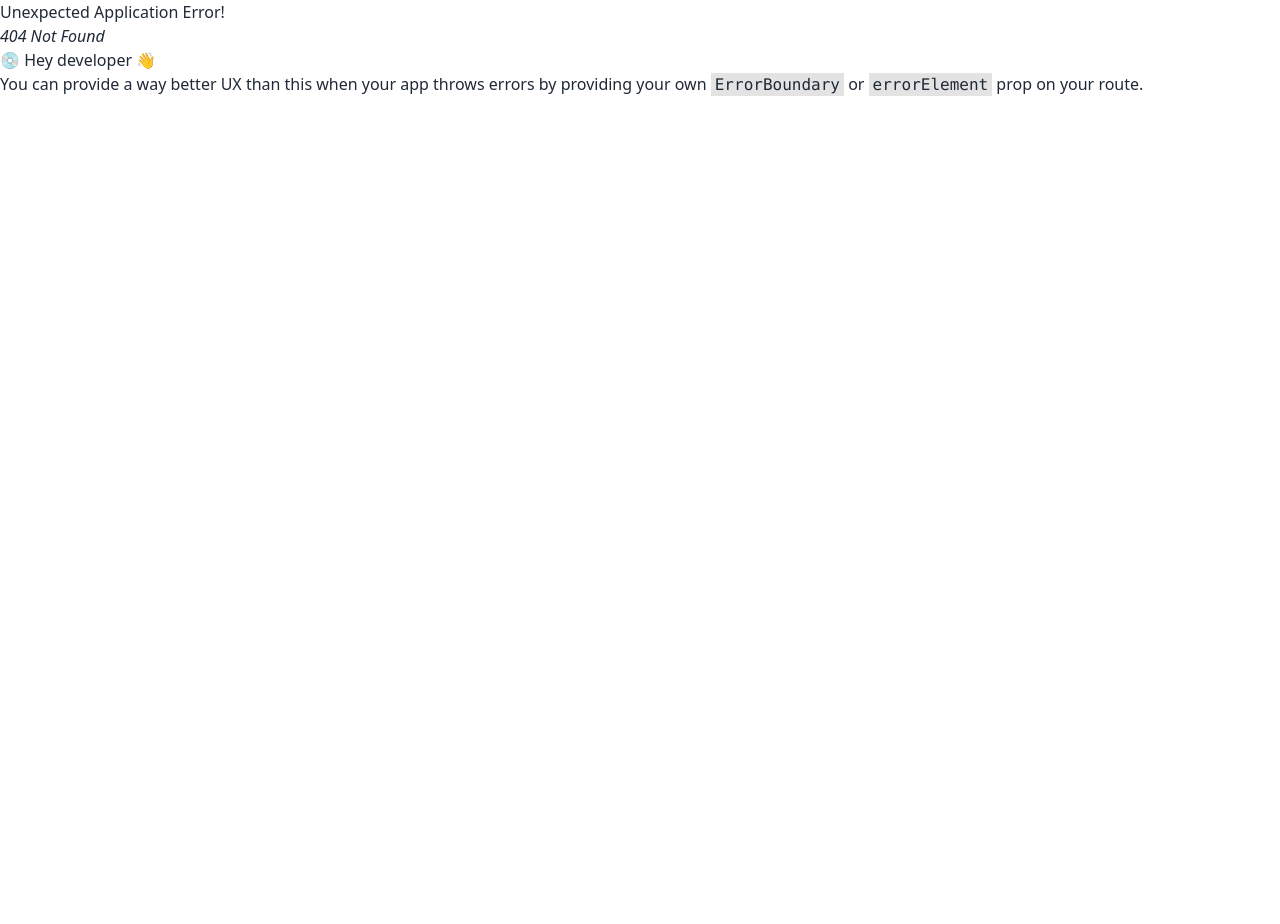
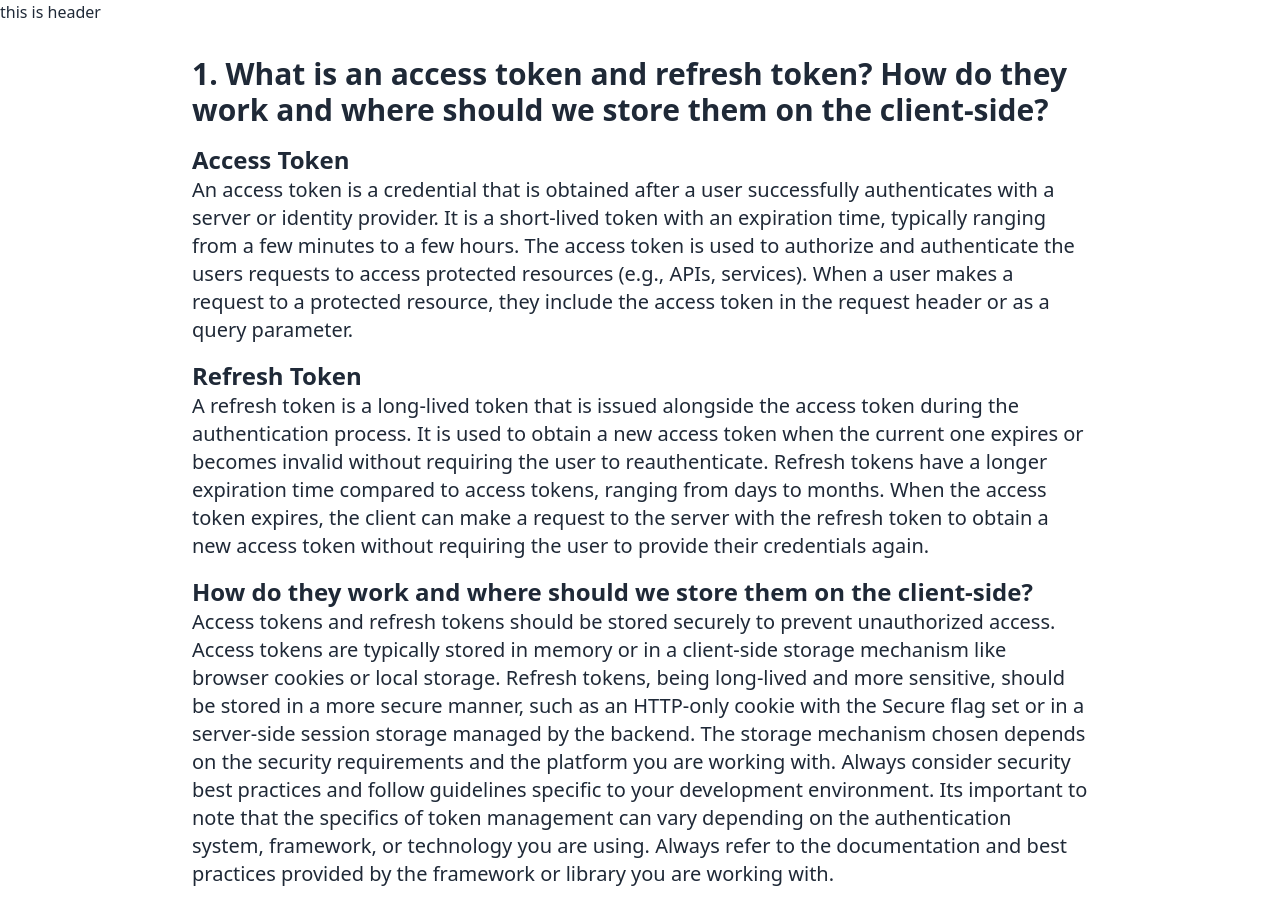
Before and after one commit to A-amirul/disney-dolls-paradise-clientSide, a React (Vite) app: page /blog in a window 1280 px wide. Before the commit this address had no page. Shown: the top 924 px of the page. Before the commit the page ends 800 px from the top, so only its background shows below. Built offline with nearby package versions, Linux system fonts and the light colour scheme.

Commit message:
blog section added

```diff
--- a/index.html
+++ b/index.html
@@ -2,9 +2,9 @@
 <html lang="en">
   <head>
     <meta charset="UTF-8" />
-    <link rel="icon" type="image/svg+xml" href="/vite.svg" />
+    <link rel="icon" type="image/svg+xml" href="https://i.ibb.co/TPJnMxN/logo.png" />
     <meta name="viewport" content="width=device-width, initial-scale=1.0" />
-    <title>Vite + React</title>
+    <title>Disney Dolls Paradise</title>
   </head>
   <body>
     <div id="root"></div>
--- a/package.json
+++ b/package.json
@@ -10,7 +10,9 @@
     "preview": "vite preview"
   },
   "dependencies": {
+    "@heroicons/react": "^2.0.18",
     "daisyui": "^2.51.6",
+    "firebase": "^9.22.0",
     "localforage": "^1.10.0",
     "match-sorter": "^6.3.1",
     "react": "^18.2.0",
--- a/src/Layout/Main.jsx
+++ b/src/Layout/Main.jsx
@@ -1,12 +1,12 @@
 import { Outlet } from 'react-router-dom';
+import Footer from '../pages/Shared/Footer';
 import Header from '../pages/Shared/Header';
-import Footer from '../pages/Shared/Footer';
 
 const Main = () => {
 	return (
 		<div>
 			<Header></Header>
-			<div className='min-h-[calc(100vh-137px)]'>
+			<div className='min-h-[calc(100vh-300px)]'>
 				<Outlet></Outlet>
 			</div>
 			<Footer></Footer>
--- /dev/null
+++ b/src/firebase/firebase.config.js
@@ -0,0 +1,18 @@
+// Import the functions you need from the SDKs you need
+import { initializeApp } from "firebase/app";
+// TODO: Add SDKs for Firebase products that you want to use
+// https://firebase.google.com/docs/web/setup#available-libraries
+
+// Your web app's Firebase configuration
+const firebaseConfig = {
+	apiKey: "AIzaSyBGhS_Uv7Ia-9dEQINS2ROUrK80wlu6jBA",
+	authDomain: "disney-dolls-paradise.firebaseapp.com",
+	projectId: "disney-dolls-paradise",
+	storageBucket: "disney-dolls-paradise.appspot.com",
+	messagingSenderId: "147091416606",
+	appId: "1:147091416606:web:d9e85f4d6b05dfb07d300f"
+};
+
+// Initialize Firebase
+const app = initializeApp(firebaseConfig);
+export default app;
--- /dev/null
+++ b/src/pages/Home/Home/Blog.jsx
@@ -0,0 +1,91 @@
+
+const Blog = () => {
+	return (
+		<div className="md:w-3/4 mx-auto">
+			<div className="m-8">
+				<h2 className="text-3xl font-bold">1. What is an access token and refresh token? How do they work and where should we store them on the client-side?</h2>
+				<div className="text-xl my-4">
+
+					<strong className="text-2xl">Access Token</strong>
+					<p>An access token is a credential that is obtained after a user successfully authenticates with a server or identity provider.
+						It is a short-lived token with an expiration time, typically ranging from a few minutes to a few hours.
+						The access token is used to authorize and authenticate the users requests to access protected resources (e.g., APIs, services).
+						When a user makes a request to a protected resource, they include the access token in the request header or as a query parameter.</p>
+				</div>
+				<div className="text-xl">
+					<strong className="text-2xl">Refresh Token</strong>
+					<p>A refresh token is a long-lived token that is issued alongside the access token during the authentication process.
+						It is used to obtain a new access token when the current one expires or becomes invalid without requiring the user to reauthenticate.
+						Refresh tokens have a longer expiration time compared to access tokens, ranging from days to months.
+						When the access token expires, the client can make a request to the server with the refresh token to obtain a new access token without requiring the user to provide their credentials again.</p>
+				</div>
+
+				<div className="text-xl my-4">
+					<strong className="text-2xl ">How do they work and where should we store them on the client-side?</strong>
+					<p>Access tokens and refresh tokens should be stored securely to prevent unauthorized access.
+						Access tokens are typically stored in memory or in a client-side storage mechanism like browser cookies or local storage.
+						Refresh tokens, being long-lived and more sensitive, should be stored in a more secure manner, such as an HTTP-only cookie with the Secure flag set or in a server-side session storage managed by the backend.
+						The storage mechanism chosen depends on the security requirements and the platform you are working with. Always consider security best practices and follow guidelines specific to your development environment.
+						Its important to note that the specifics of token management can vary depending on the authentication system, framework, or technology you are using. Always refer to the documentation and best practices provided by the framework or library you are working with.</p>
+
+				</div>
+			</div>
+
+			<div className="m-8">
+				<h2 className="text-3xl font-bold my-8">2. Compare SQL and NoSQL databases? </h2>
+				<div className="text-xl">
+					<strong className="text-2xl">SQL database</strong>
+					<li>Relational Database Management System (RDBMS).</li>
+					<li>These databases have fixed or static or predefined schema.</li>
+					<li>These databases are not suited for hierarchical data storage.</li>
+					<li>These databases are best suited for complex queries.</li>
+					<li>Vertically Scalable.</li>
+					<li>Follows ACID property.</li>
+					<li>Examples: MySQL, PostgreSQL, Oracle, MS-SQL Server, etc</li>
+				</div>
+
+				<div className="text-xl py-4">
+					<strong className="text-2xl">NoSQL Database</strong>
+					<li>Non-relational or distributed database system.</li>
+					<li>They have a dynamic schema.</li>
+					<li>These databases are best suited for hierarchical data storage.</li>
+					<li>These databases are not so good for complex queries.</li>
+					<li>Horizontally scalable.</li>
+					<li>Follows CAP(consistency, availability, partition tolerance).</li>
+					<li>Examples: MongoDB, GraphQL, HBase, Neo4j, Cassandra, etc.</li>
+				</div>
+			</div>
+
+			<div className="m-8">
+				<h2 className="text-3xl font-bold" >3. What is express js? What is Nest JS?</h2>
+				<div className="text-xl my-6">
+					<strong className="text-2xl my-4">What is express js?</strong>
+					<p className="mb-4">Express.js is a small framework that works on top of Node.js web server functionality to simplify its APIs and add helpful new features. It makes it easier to organize your application’s functionality with middleware and routing. It adds helpful utilities to Node.js HTTP objects and facilitates the rendering of dynamic HTTP objects.</p>
+
+					<strong className="text-2xl">What is Nest JS?</strong>
+					<p>Nest (NestJS) is a framework for building efficient, scalable Node.js server-side applications. It uses progressive JavaScript, is built with and fully supports TypeScript (yet still enables developers to code in pure JavaScript) and combines elements of OOP (Object Oriented Programming), FP (Functional Programming), and FRP (Functional Reactive Programming).Under the hood, Nest makes use of robust HTTP Server frameworks like Express (the default) and optionally can be configured to use Fastify as well!Nest provides a level of abstraction above these common Node.js frameworks (Express/Fastify), but also exposes their APIs directly to the developer. This gives developers the freedom to use the myriad of third-party modules which are available for the underlying platform.
+
+					</p>
+				</div>
+			</div>
+			<div className="m-8">
+				<h2 className="text-3xl font-bold" >4. What is MongoDB aggregate and how does it work?</h2>
+				<div className="text-xl my-4">
+					<strong className="text-2xl">What is MongoDB aggregate?</strong>
+					<p className="mb-4">Aggregation is a way of processing a large number of documents in a collection by means of passing them through different stages. The stages make up what is known as a pipeline. The stages in a pipeline can filter, sort, group, reshape and modify documents that pass through the pipeline.One of the most common use cases of Aggregation is to calculate aggregate values for groups of documents. This is similar to the basic aggregation available in SQL with the GROUP BY clause and COUNT, SUM and AVG functions. MongoDB Aggregation goes further though and can also perform relational-like joins, reshape documents, create new and update existing collections, and so on.While there are other methods of obtaining aggregate data in MongoDB, the aggregation framework is the recommended approach for most work.</p>
+
+					<strong className="text-2xl">How does the MongoDB aggregation pipeline work?</strong>
+					<p>
+						<li>$match stage – filters those documents we need to work with, those that fit our needs</li>
+						<li>$group stage – does the aggregation job</li>
+						<li>$sort  stage – sorts the resulting documents the way we require (ascending or descending)</li>
+
+						<p className="mt-4">The input of the pipeline can be a single collection, where others can be merged later down the pipeline.The pipeline then performs successive transformations on the data until our goal is achieved.This way, we can break down a complex query into easier stages, in each of which we complete a different operation on the data. So, by the end of the query pipeline, we will have achieved all that we wanted.This approach allows us to check whether our query is functioning properly at every stage by examining both its input and the output. The output of each stage will be the input of the next.</p>
+					</p>
+				</div>
+			</div>
+		</div>
+	);
+};
+
+export default Blog;
--- /dev/null
+++ b/src/pages/Home/Home/Login.jsx
@@ -0,0 +1,10 @@
+
+const Login = () => {
+	return (
+		<div>
+			<h2>this is login page</h2>
+		</div>
+	);
+};
+
+export default Login;
--- /dev/null
+++ b/src/pages/Home/Home/Register.jsx
@@ -0,0 +1,10 @@
+
+const Register = () => {
+	return (
+		<div>
+			<h2>this is register page</h2>
+		</div>
+	);
+};
+
+export default Register;
--- a/src/pages/Shared/Header.jsx
+++ b/src/pages/Shared/Header.jsx
@@ -2,7 +2,7 @@
 const Header = () => {
 	return (
 		<div>
-			<h2>this is a header</h2>
+			<h2>this is header</h2>
 		</div>
 	);
 };
--- /dev/null
+++ b/src/providers/AuthProvider.jsx
@@ -0,0 +1,10 @@
+
+const AuthProvider = () => {
+	return (
+		<div>
+
+		</div>
+	);
+};
+
+export default AuthProvider;
```
Also changed, not shown: src/routes/Route.jsx (+15 -0 lines), 1 other file (tests, documents, lock files or other folders).
